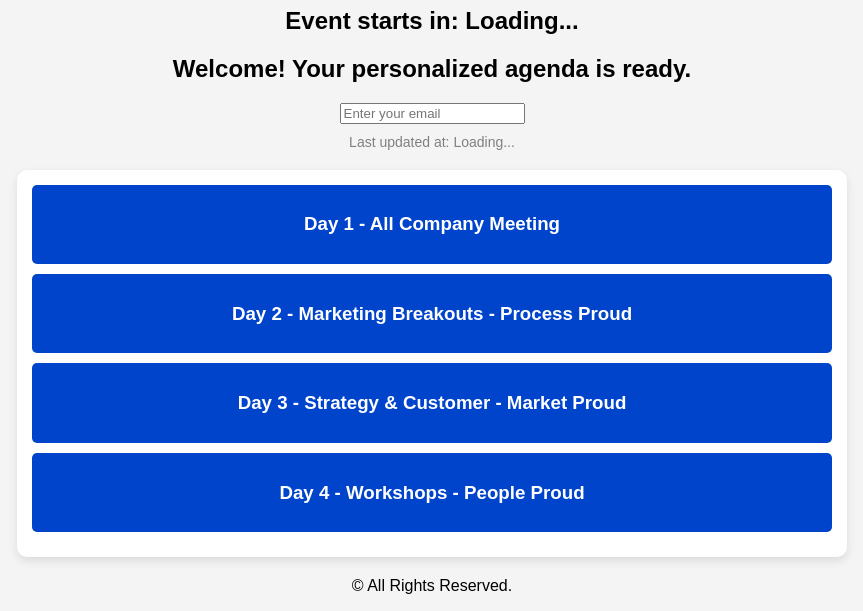
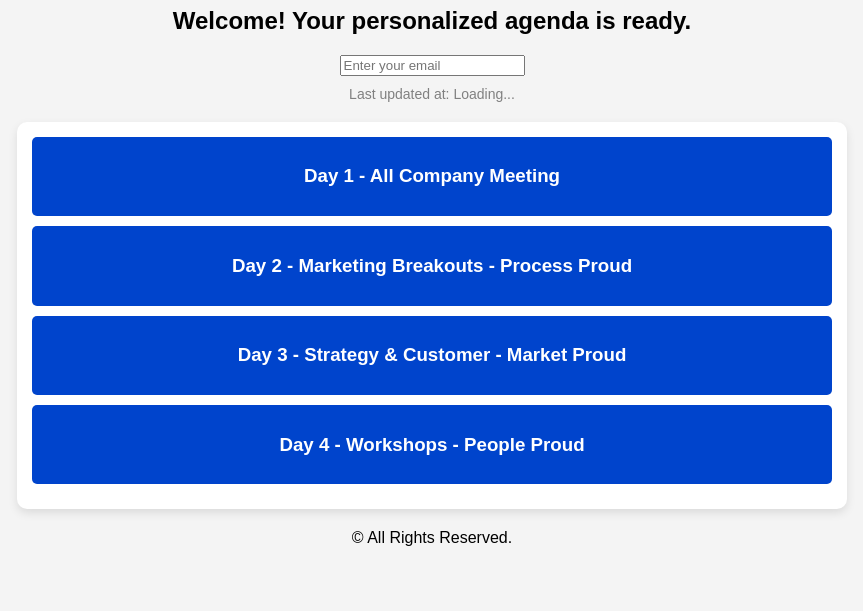
Before and after one commit to jsmithmasters/ACM-NSM-2025-AGENDA, a plain HTML site: page index.html in a window 1280 px wide. Shown: the part 480-1091 px from the top of the page, without its empty margins (208-1071 px from the left). After the commit the page ends 1043 px from the top, so only its background shows below. Drawn offline with Linux system fonts and the light colour scheme.

Commit message:
Update index.html

```diff
--- a/index.html
+++ b/index.html
@@ -13,8 +13,6 @@
         <img src="otp.png" alt="Company Logo" class="logo">
         <h1>Welcome to the 2025 ACM/NSM</h1>
     </header>
-
-    <h2 id="countdown">Event starts in: Loading...</h2>
 
     <div class="container">
         <h2 id="attendeeName">Welcome! Your personalized agenda is ready.</h2>
```
